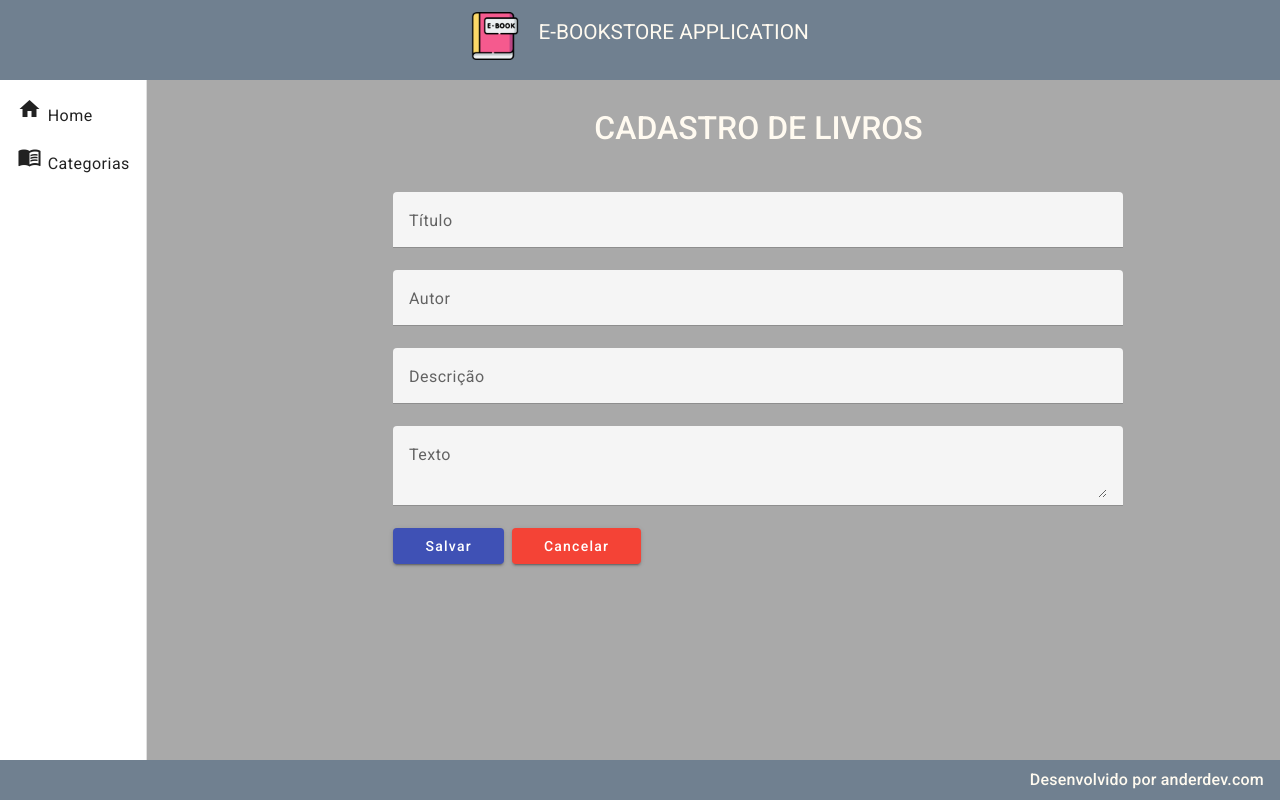
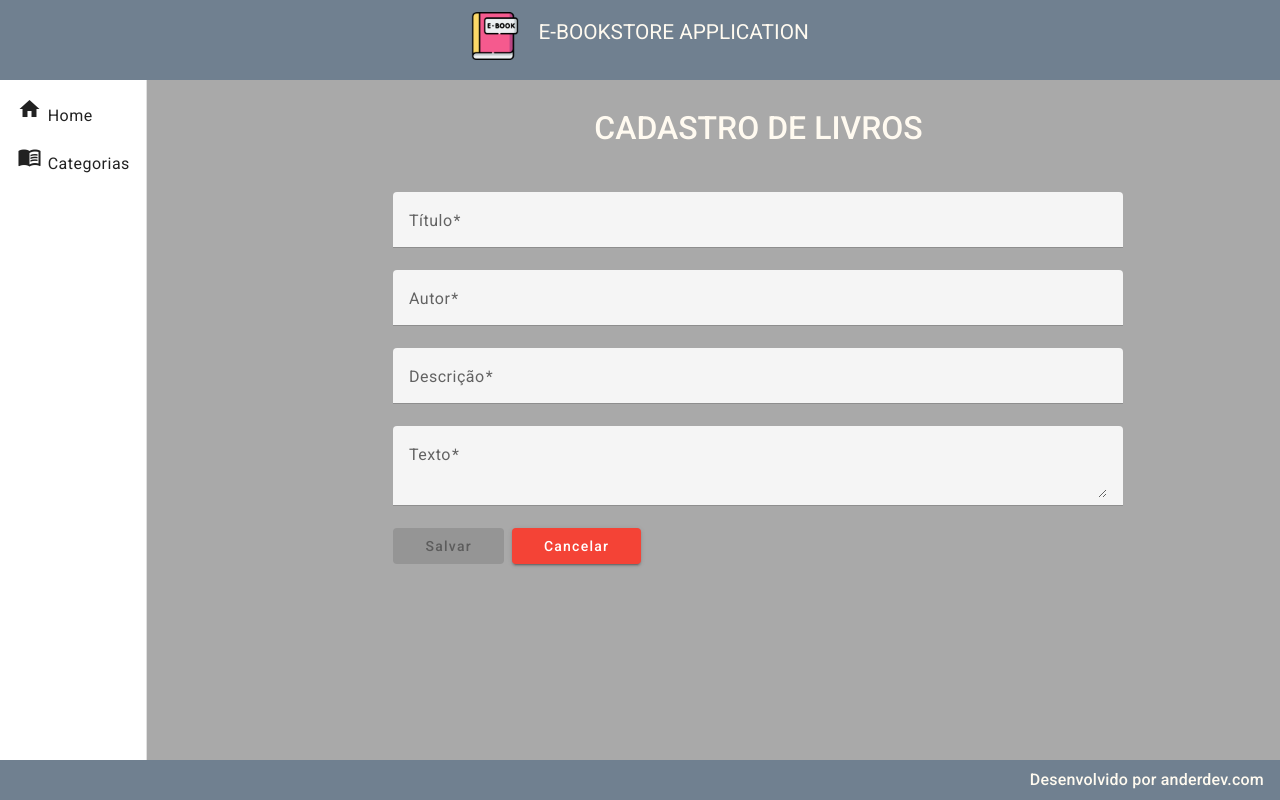
Before and after one commit to andersonrocha1/e-bookstore-frontend, an Angular app: page /categorias/1/livros/create in a window 1280 px wide. Built offline with nearby package versions, Linux system fonts and the light colour scheme.

Commit message:
Ajustes e validando campos com ReactiveForms

```diff
--- a/src/app/app.module.ts
+++ b/src/app/app.module.ts
@@ -18,7 +18,7 @@ import { MatCardModule } from '@angular/material/card';
 import { MatTableModule } from '@angular/material/table';
 import { MatButtonModule } from '@angular/material/button';
 import { CategoriaCreateComponent } from './components/views/categoria/categoria-create/categoria-create.component';
-import { FormsModule } from '@angular/forms';
+import { FormsModule, ReactiveFormsModule } from '@angular/forms';
 import { MatInputModule } from '@angular/material/input';
 import { MatFormFieldModule } from '@angular/material/form-field';
 import { MatSnackBarModule } from '@angular/material/snack-bar';
@@ -26,6 +26,7 @@ import { CategoriaDeleteComponent } from './components/views/categoria/categoria
 import { CategoriaUpdateComponent } from './components/views/categoria/categoria-update/categoria-update.component';
 import { LivroReadAllComponent } from './components/views/livro/livro-read-all/livro-read-all.component';
 import { LivroCreateComponent } from './components/views/livro/livro-create/livro-create.component';
+
 
 @NgModule({
   declarations: [
@@ -57,6 +58,7 @@ import { LivroCreateComponent } from './components/views/livro/livro-create/livr
     MatInputModule,
     MatFormFieldModule,
     MatSnackBarModule,
+    ReactiveFormsModule
   ],
   providers: [],
   bootstrap: [AppComponent]
--- a/src/app/components/views/livro/livro-create/livro-create.component.html
+++ b/src/app/components/views/livro/livro-create/livro-create.component.html
@@ -3,22 +3,26 @@
 
   <mat-form-field class="formcat">
     <mat-label>Título</mat-label>
-    <input matInput [(ngModel)]="livro.titulo" type="text" name="titulo" maxlength="50" placeholder="Ex: Manutenção de computadores">
+    <input matInput [formControl]="titulo" required="true" [(ngModel)]="livro.titulo" type="text" name="titulo" maxlength="50" placeholder="Ex: Manutenção de computadores">
+    <mat-error *ngIf="titulo.invalid">{{ getMessage() }}</mat-error>
   </mat-form-field>
   <mat-form-field class="formcat">
     <mat-label>Autor</mat-label>
-    <input matInput [(ngModel)]="livro.nome_autor" type="text" name="nome_autor" maxlength="100" placeholder="Ex: Machado de Assis">
+    <input matInput matInput [formControl]="nome_autor" required="true" [(ngModel)]="livro.nome_autor" type="text" name="nome_autor" maxlength="100" placeholder="Ex: Machado de Assis">
+    <mat-error *ngIf="nome_autor.invalid">{{ getMessage() }}</mat-error>
   </mat-form-field>
   <mat-form-field class="formcat">
     <mat-label>Descrição</mat-label>
-    <input matInput [(ngModel)]="livro.descricao" type="text" name="descricao" maxlength="100" placeholder="Ex: Livros sobre reparo de PCs">
+    <input matInput [formControl]="descricao" required="true" [(ngModel)]="livro.descricao" type="text" name="descricao" maxlength="100" placeholder="Ex: Livros sobre reparo de PCs">
+    <mat-error *ngIf="descricao.invalid">{{ getMessage() }}</mat-error>
   </mat-form-field>
   <mat-form-field class="formcat">
     <mat-label>Texto</mat-label>
-    <textarea matInput [(ngModel)]="livro.texto" type="text" name="texto" maxlength="2000000" placeholder="Ex: Escreva seu livro"></textarea>
+    <textarea matInput [formControl]="texto" required="true" [(ngModel)]="livro.texto" type="text" name="texto" maxlength="2000000" placeholder="Ex: Escreva seu livro"></textarea>
+    <mat-error *ngIf="texto.invalid">{{ getMessage() }}</mat-error>
   </mat-form-field>
   <div class="buttons">
-    <button  class="mat-elevation-z8" mat-raised-button color="primary">Salvar</button>
+    <button [disabled]="getMessage()"  class="mat-elevation-z8" mat-raised-button color="primary">Salvar</button>
 
     <button  class="mat-elevation-z8" mat-raised-button color="warn">Cancelar</button>
   </div>
--- a/src/app/components/views/livro/livro-create/livro-create.component.ts
+++ b/src/app/components/views/livro/livro-create/livro-create.component.ts
@@ -1,4 +1,5 @@
-import { Component } from '@angular/core';
+import { Component, OnInit } from '@angular/core';
+import { FormControl, Validators } from '@angular/forms';
 import { Livro } from '../livro.model';
 
 @Component({
@@ -6,7 +7,7 @@ import { Livro } from '../livro.model';
   templateUrl: './livro-create.component.html',
   styleUrls: ['./livro-create.component.css']
 })
-export class LivroCreateComponent {
+export class LivroCreateComponent implements OnInit {
 
   livro: Livro = {
     titulo: '',
@@ -15,4 +16,28 @@ export class LivroCreateComponent {
     texto: ''
   }
 
+  titulo = new FormControl('', [Validators.minLength(5)])
+  nome_autor = new FormControl('', [Validators.minLength(5)])
+  descricao = new FormControl('', [Validators.minLength(10)])
+  texto = new FormControl('', [Validators.minLength(16)])
+
+  constructor(){}
+
+  ngOnInit(): void {
+
+  }
+
+  getMessage() {
+    if(this.titulo.invalid){
+      return "O campo Título, precisa de no mínimo 5 caracteres!"
+    }else if(this.nome_autor.invalid){
+      return "O campo Autor precisa de no mínimo 5 caracteres"
+    }else if(this.descricao.invalid){
+      return "O campo Descrição precisa de no mínimo 10 caracteres"
+    }else if(this.texto.invalid){
+      return "O campo Texto precisa de no mínimo 16 caracteres"
+    }
+    return false
+  }
+
 }
```
